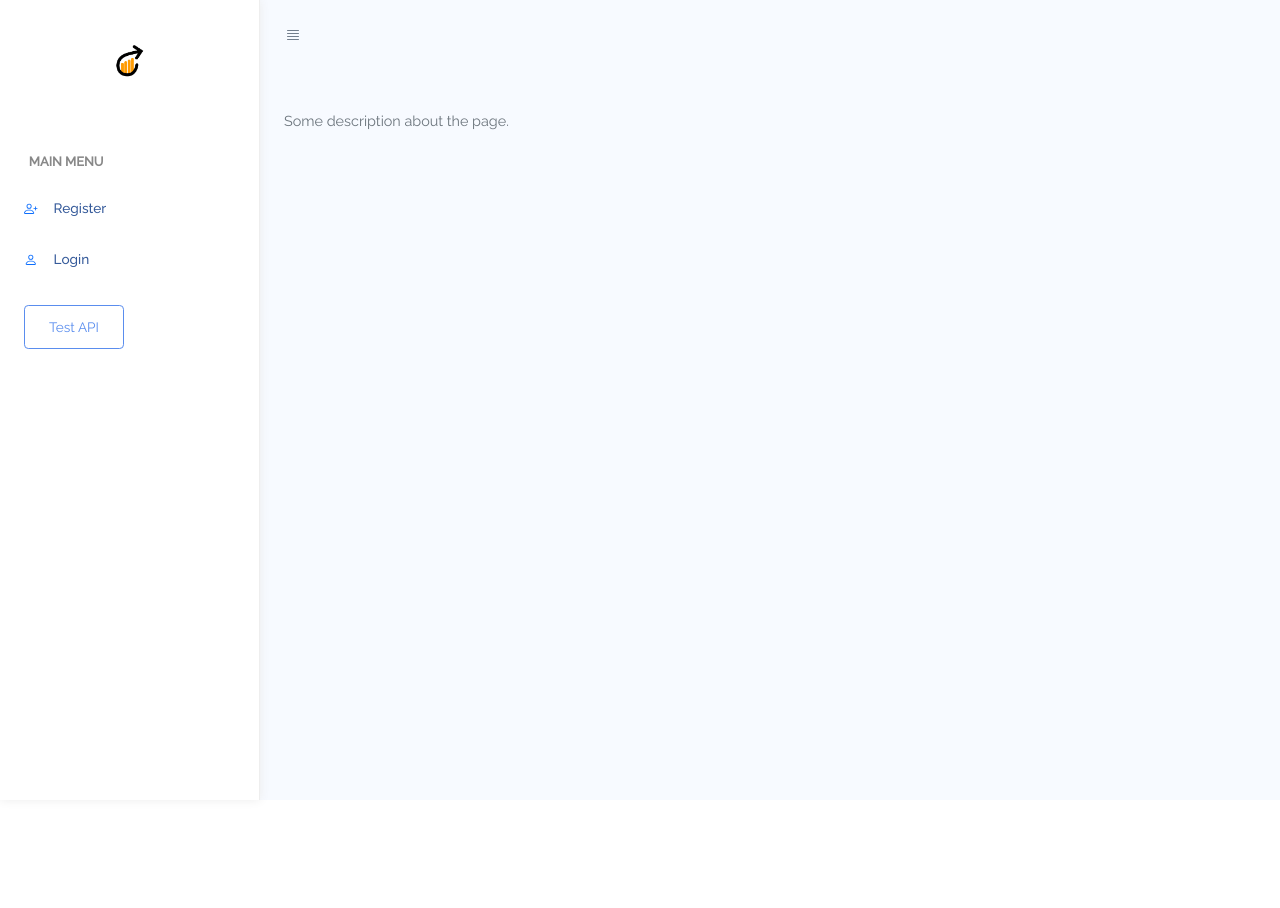
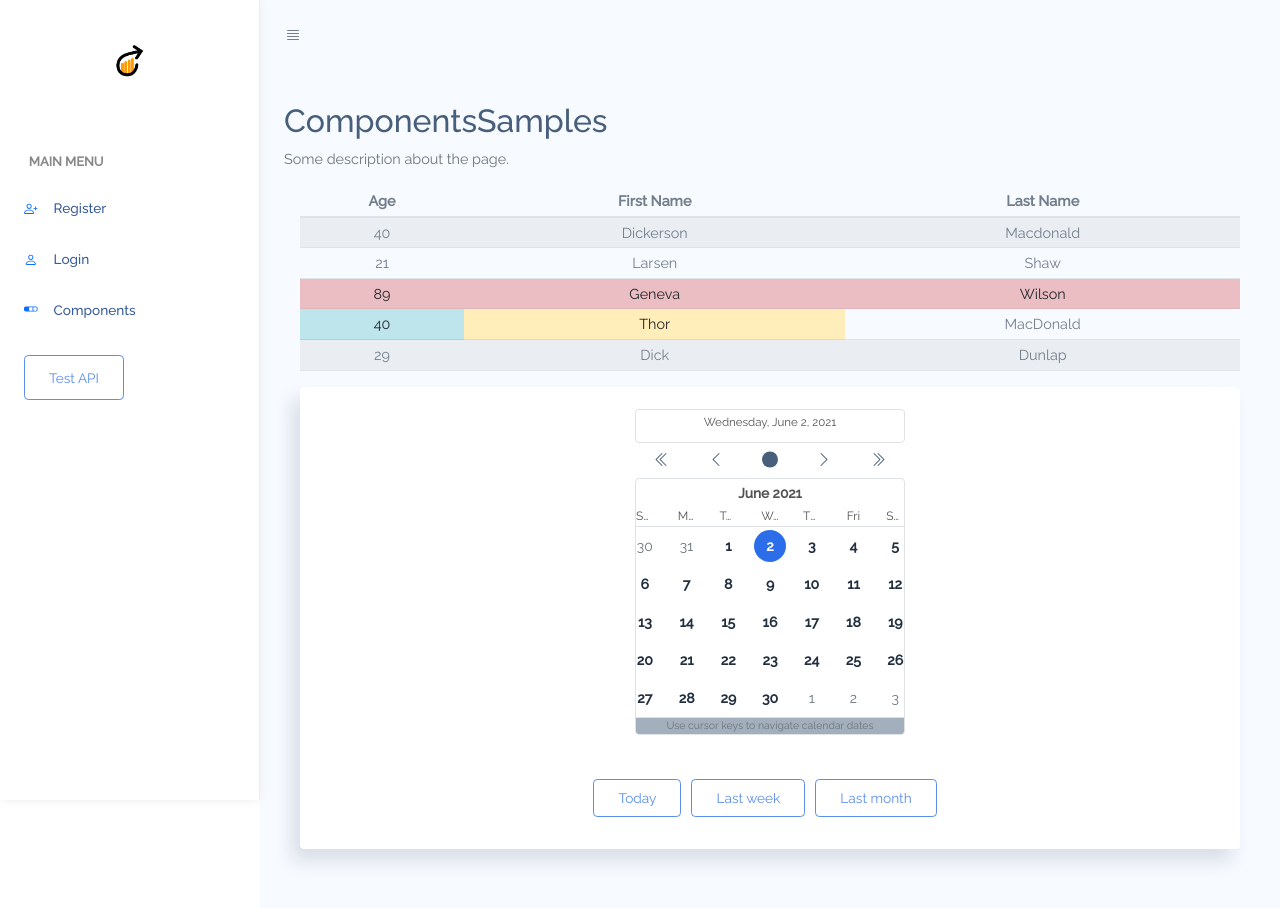
Before and after one commit to lincolnaleixo/ConquerAmz-FE, a Vue app: page /samples in a window 1280 px wide. Shown: the top 908 px of the page. Before the commit the page ends 800 px from the top, so only its background shows below. Built offline with nearby package versions, Linux system fonts and the light colour scheme.

Commit message:
add UI: Calendar and static filters

```diff
--- /dev/null
+++ b/src/components/CalendarComponent.vue
@@ -0,0 +1,68 @@
+<template>
+  <div class="container-fluid">
+    <div class="card">
+      <div class="card-content">
+        <div class="card-body">
+          <b-calendar v-model="dateValue"
+                      :min="minDate"
+                      :max="maxDate"
+                      locale="en">
+          </b-calendar>
+        </div>
+        <div class="card-footer">
+          <div class="buttons">
+            <button class="btn btn-outline-primary"
+                    @click.prevent="setFilter('today')">
+              Today
+            </button>
+            <button class="btn btn-outline-primary" @click.prevent="setFilter('week')">
+              Last week
+            </button>
+            <button class="btn btn-outline-primary" @click.prevent="setFilter('month')">
+              Last month
+            </button>
+          </div>
+        </div>
+      </div>
+    </div>
+  </div>
+</template>
+<script type="text/babel">
+export default {
+  name: 'CalendarComponent',
+  props: {
+    withFilters: {
+      type: Boolean,
+      default: true,
+    },
+  },
+  data() {
+    return {
+      dateValue: new Date(),
+      filterValue: null,
+      minDate: null,
+      maxDate: null,
+    };
+  },
+  methods: {
+    setFilter(filter) {
+      const today = new Date();
+      switch (filter) {
+        case 'month':
+          this.minDate = new Date(today.getFullYear(), today.getMonth() - 1, today.getDate());
+          this.maxDate = new Date(today.getFullYear(), today.getMonth() + 1, today.getDate());
+          this.dateValue = this.minDate;
+          break;
+        case 'week':
+          this.minDate = new Date(today.getFullYear(), today.getMonth(), today.getDate() - 7);
+          this.maxDate = new Date(today.getFullYear(), today.getMonth(), today.getDate() + 7);
+          this.dateValue = this.minDate;
+          break;
+        case 'today':
+        default:
+          this.dateValue = today;
+      }
+    },
+  },
+};
+</script>
--- a/src/components/Sidebar.vue
+++ b/src/components/Sidebar.vue
@@ -28,6 +28,13 @@
                            class="sidebar-link">
                 <b-icon icon="person"></b-icon>
                 <span>Login</span>
+              </router-link>
+            </li>
+            <li class="sidebar-item">
+              <router-link :to="{name: 'ComponentsSamples'}"
+                           class="sidebar-link">
+                <b-icon icon="segmented-nav"></b-icon>
+                <span>Components</span>
               </router-link>
             </li>
             <li class="sidebar-item">
--- a/src/router/index.js
+++ b/src/router/index.js
@@ -45,6 +45,11 @@ const routes = [
         name: 'ForgotPassword',
         component: () => import(/* webpackChunkName: "forgotPassword" */ '../components/Auth/ForgotPassword.vue'),
       },
+      {
+        path: '/samples',
+        name: 'ComponentsSamples',
+        component: () => import(/* webpackChunkName: "componentsSamples" */ '../views/ComponentsSamples.vue'),
+      },
     ],
   },
 ];
--- a/src/services/api.js
+++ b/src/services/api.js
@@ -1,2 +1,4 @@
-const testApi = 'http://localhost:3000';
-export default testApi;
+export const testApi = 'http://localhost:3000';
+
+export const getAllUsers = '/users';
+export const createUser = '/user';
--- /dev/null
+++ b/src/views/ComponentsSamples.vue
@@ -0,0 +1,52 @@
+<template>
+  <section class="container-fluid">
+    <div class="row">
+      <DataTable :table-data="tableData" :loading="loading"></DataTable>
+      <CalendarComponent></CalendarComponent>
+    </div>
+  </section>
+</template>
+<script>
+import DataTable from '../components/DataTable.vue';
+import CalendarComponent from '../components/CalendarComponent.vue';
+
+export default {
+  name: 'ComponentsSamples',
+  components: {
+    DataTable,
+    CalendarComponent,
+  },
+  computed: {
+    tableData() {
+      return [
+        { age: 40, first_name: 'Dickerson', last_name: 'Macdonald' },
+        { age: 21, first_name: 'Larsen', last_name: 'Shaw' },
+        {
+          age: 89,
+          first_name: 'Geneva',
+          last_name: 'Wilson',
+          _rowVariant: 'danger',
+        },
+        {
+          age: 40,
+          first_name: 'Thor',
+          last_name: 'MacDonald',
+          _cellVariants: { age: 'info', first_name: 'warning' },
+        },
+        { age: 29, first_name: 'Dick', last_name: 'Dunlap' },
+      ];
+    },
+  },
+  data() {
+    return {
+      loading: false,
+    };
+  },
+  mounted() {
+    this.loading = true;
+    setTimeout(() => {
+      this.loading = false;
+    }, 1500);
+  },
+};
+</script>
```
Also changed, not shown: 1 other file (tests, documents, lock files or other folders).
